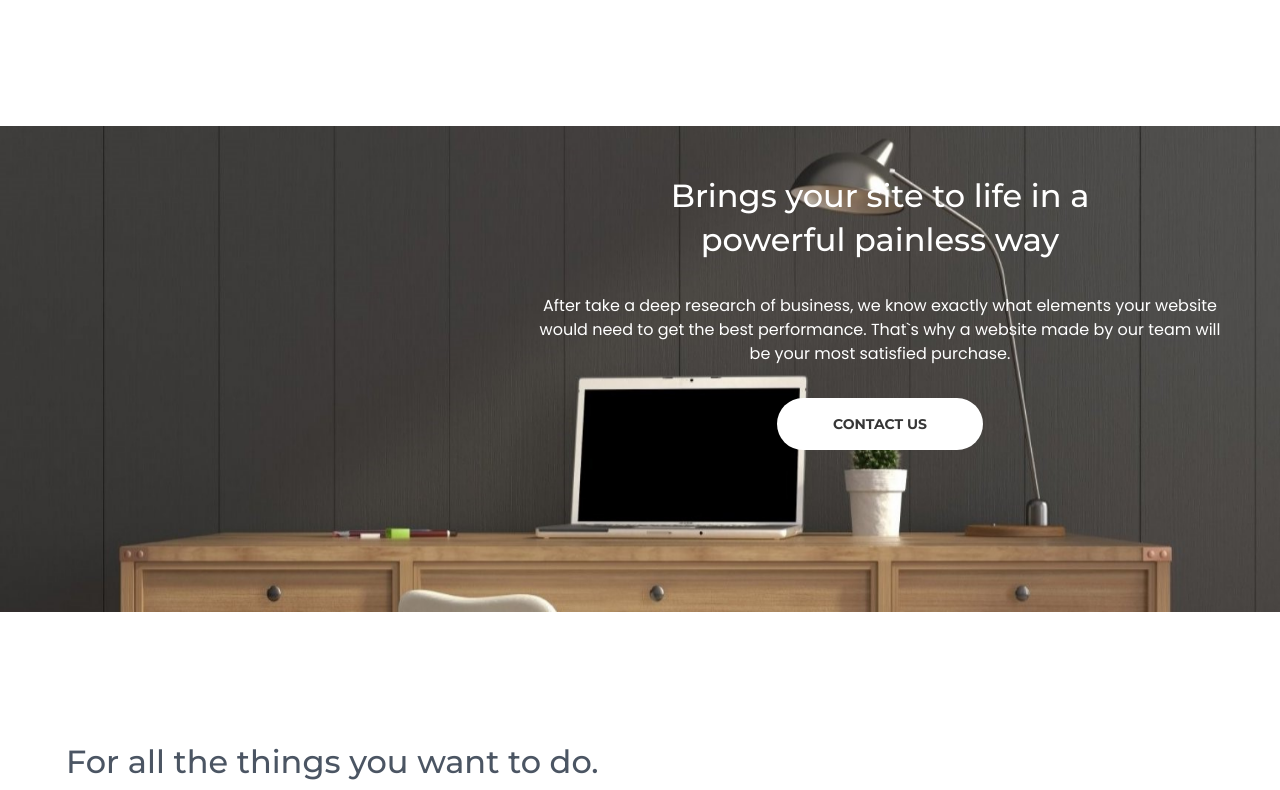
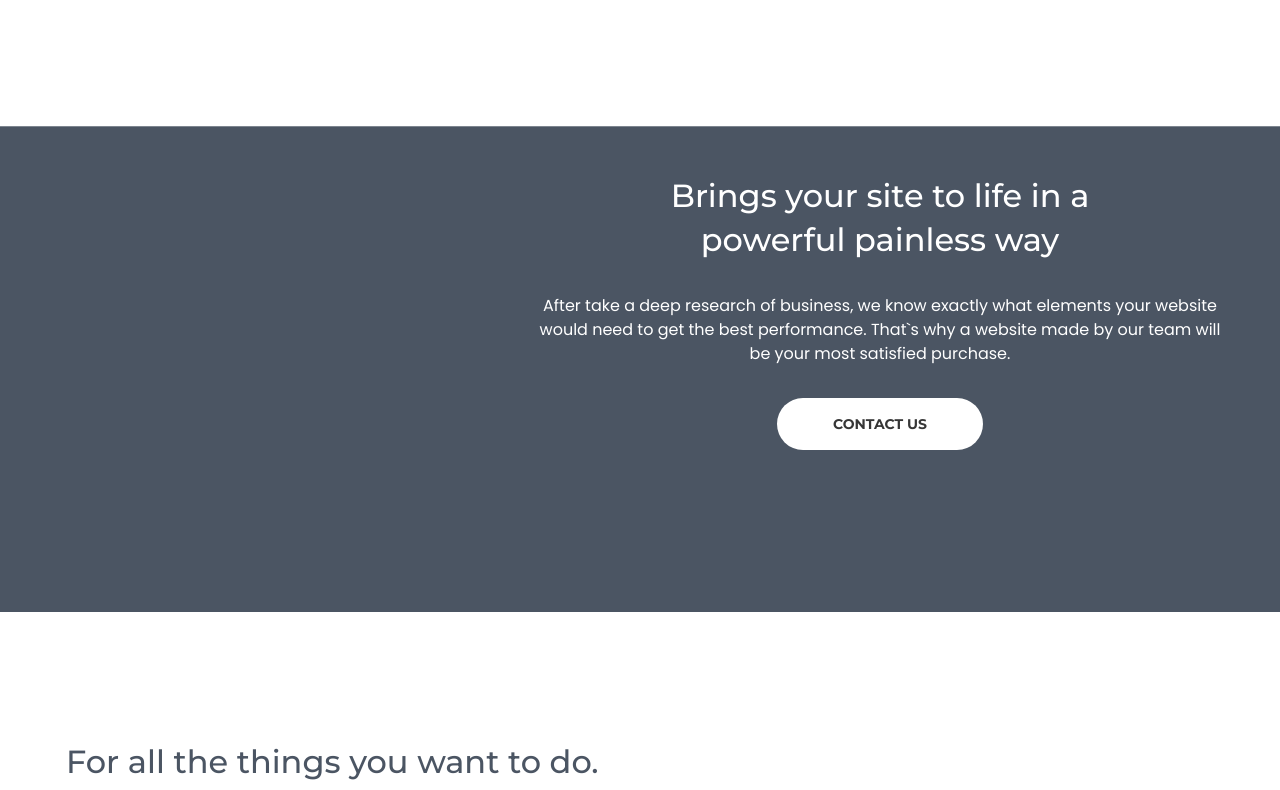
Before and after one commit to back4page/shannon, a Next.js app: page / in a window 1280 px wide. Shown: the part 2440-3230 px from the top of the page. Built offline with nearby package versions, Linux system fonts and the light colour scheme; a web font is replaced by a local one.

Commit message:
remove background image from contact

```diff
--- a/components/Home/Contact.js
+++ b/components/Home/Contact.js
@@ -1,9 +1,9 @@
 //---with react-scroll-parallax
-import Image from "next/image";
-import { Parallax } from "react-scroll-parallax";
-import useMenu from "../../hooks/useMenu";
-import { Fade, ScaleFade, SlideTopFade } from "../../animations/scroll";
-import ModalContact from "../Modal/ModalContact";
+import Image from 'next/image';
+import { Parallax } from 'react-scroll-parallax';
+import useMenu from '../../hooks/useMenu';
+import { Fade, ScaleFade, SlideTopFade } from '../../animations/scroll';
+import ModalContact from '../Modal/ModalContact';
 
 function Contact() {
   const { showMenu: showModal, setShowMenu: setShowModal, node } = useMenu();
@@ -12,13 +12,13 @@ function Contact() {
     <div className="">
       <div className="relative h-[600px] overflow-hidden">
         <Parallax speed={-10}>
-          <div className="relative w-full h-screen">
-            <Image
+          <div className="relative w-full h-screen bg-gray-600">
+            {/* <Image
               src="/images/banner.jpg"
               alt="image"
               layout="fill"
               objectFit="cover"
-            />
+            /> */}
           </div>
         </Parallax>
 
```
